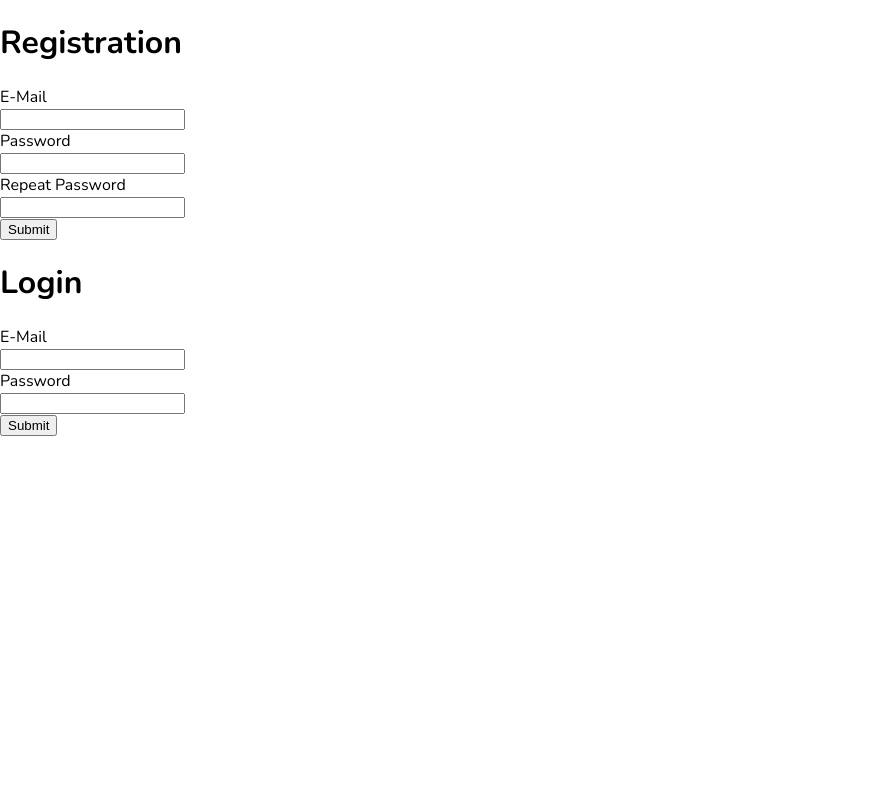
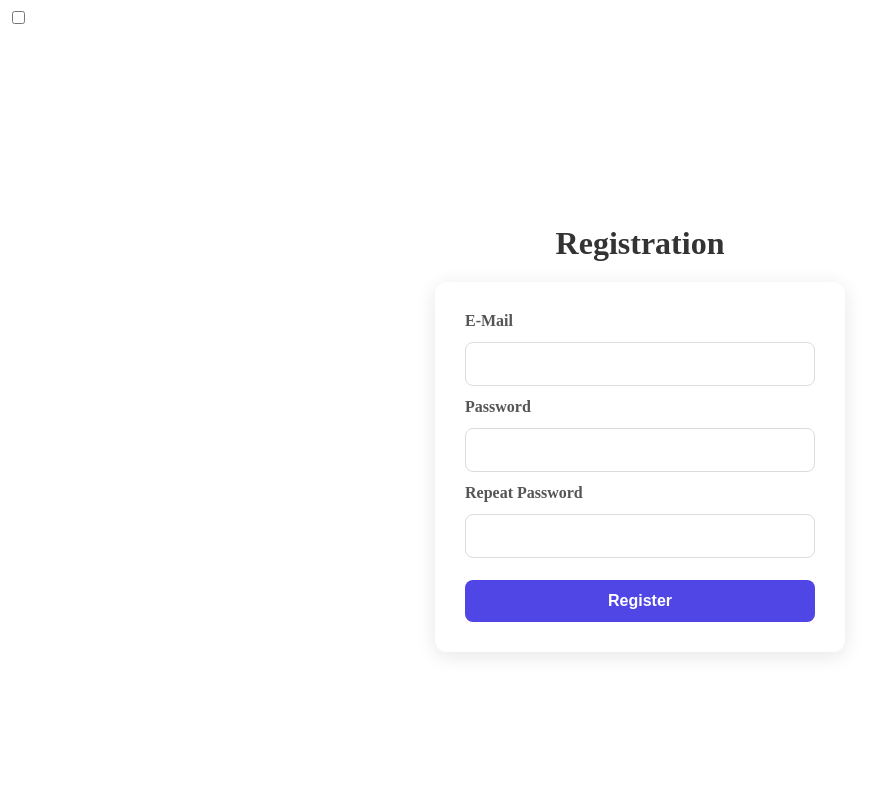
Before and after one commit to VolodymyrVH/YourDictionary, a React (Vite) app in the folder Frontend/Your_Dictionary/: page /login in a window 1280 px wide. Shown: the top 800 px of the page, without its empty margins (0-894 px from the left). Built offline with nearby package versions, Linux system fonts and the light colour scheme.

Commit message:
Created Login form. Started customisaion

```diff
--- a/Frontend/Your_Dictionary/src/pages/AboutPage/components/AboutPage.css
+++ b/Frontend/Your_Dictionary/src/pages/AboutPage/components/AboutPage.css
@@ -1,15 +1,3 @@
-.nunito-uniquifier {
-  font-family: "Nunito", sans-serif;
-  font-optical-sizing: auto;
-  font-weight: weight;
-  font-style: normal;
-}
-
-body {
-    margin: 0;
-    font-family: "Nunito";
-}
-
 .header_container {
   display: flex;
   flex-direction: column;
--- a/Frontend/Your_Dictionary/src/pages/AuthPage/AuthPage.jsx
+++ b/Frontend/Your_Dictionary/src/pages/AuthPage/AuthPage.jsx
@@ -6,8 +6,18 @@ import LoginForm from "./components/LoginForm"
 export default function AuthPage() {
     return(
         <>
-            <RegitstrationForm />
-            <LoginForm />
+            <div className="background">
+                <label class="switch">
+                    <input type="checkbox" />
+                    <span className="slider-switch-reg-to-log"></span>
+                </label>
+                <div className="reg-form">
+                    <RegitstrationForm />
+                </div>
+                <div className="log-form">
+                    <LoginForm />
+                </div>
+            </div>
         </>
     )
 }
--- a/Frontend/Your_Dictionary/src/pages/AuthPage/components/AuthPage.css
+++ b/Frontend/Your_Dictionary/src/pages/AuthPage/components/AuthPage.css
@@ -0,0 +1,65 @@
+.register-container {
+    min-height: 100vh;
+    display: flex;
+    flex-direction: column;
+    align-items: center;
+    justify-content: center;
+}
+
+.register-container h1 {
+    margin-bottom: 20px;
+    color: #333;
+}
+
+.register-form {
+    width: 350px;
+    padding: 30px;
+    background: white;
+    border-radius: 12px;
+    box-shadow: 0 4px 20px rgba(0, 0, 0, 0.1);
+
+    display: flex;
+    flex-direction: column;
+    gap: 12px;
+}
+
+.register-form label {
+    font-weight: 600;
+    color: #555;
+}
+
+.register-form input {
+    padding: 12px;
+    border: 1px solid #dcdcdc;
+    border-radius: 8px;
+    font-size: 16px;
+    transition: 0.3s;
+}
+
+.register-form input:focus {
+    outline: none;
+    border-color: #4f46e5;
+    box-shadow: 0 0 8px rgba(79, 70, 229, 0.3);
+}
+
+.register-form button {
+    margin-top: 10px;
+    padding: 12px;
+    border: none;
+    border-radius: 8px;
+    background: #4f46e5;
+    color: white;
+    font-size: 16px;
+    font-weight: bold;
+    cursor: pointer;
+    transition: 0.3s;
+}
+
+.register-form button:hover {
+    background: #4338ca;
+    transform: translateY(-2px);
+}
+
+.register-form button:active {
+    transform: translateY(0);
+}
--- a/Frontend/Your_Dictionary/src/pages/AuthPage/components/LoginForm.jsx
+++ b/Frontend/Your_Dictionary/src/pages/AuthPage/components/LoginForm.jsx
@@ -1,14 +1,44 @@
-import React from "react";
+import React, { useState }from "react";
+import axios from "axios";
 
 export default function LoginForm() {
+    const [userlog, setUserlog] = useState({
+        email: "",
+        password: ""
+    })
+
+    const handleSubmit = async (e) => {
+        e.preventDefault();
+
+        const response = await axios.post(
+            "http://127.0.0.1:8000/auth/token/",
+            {
+                email: userlog.email,
+                password: userlog.password
+            }
+        );
+
+        console.log(response.data);
+    }
+
     return(
         <>
             <h1>Login</h1>
-            <form>
+            <form onSubmit={handleSubmit}>
                 <label>E-Mail</label><br />
-                <input type="email" /><br />
+                <input
+                    type="email"
+                    value={userlog.email}
+                    onChange={(e) => setUserlog({...userlog, email: e.target.value})}
+                />
+                <br />
                 <label>Password</label><br />
-                <input type="passwrod" /><br />
+                <input
+                    type="password"
+                    value={userlog.password}
+                    onChange={(e) => setUserlog({...userlog, password: e.target.value})}
+                />
+                <br />
                 <input type="submit"/>
             </form>
         </>
--- a/Frontend/Your_Dictionary/src/pages/AuthPage/components/RegistrationForm.jsx
+++ b/Frontend/Your_Dictionary/src/pages/AuthPage/components/RegistrationForm.jsx
@@ -1,5 +1,6 @@
 import React, { useState } from "react";
-import axios from "axios"
+import axios from "axios";
+import "./AuthPage.css";
 
 export default function RegitstrationForm() {
     const [userreg, setUserreg] = useState({
@@ -27,30 +28,30 @@ export default function RegitstrationForm() {
         console.log(response.data);
     }
 
-    return(
-        <>
+    return (
+    <div className="register-container">
         <h1>Registration</h1>
-            <form onSubmit={handleSubmit}>
-                <label>E-Mail</label><br />
+        <form className="register-form" onSubmit={handleSubmit}>
+            <label>E-Mail</label>
             <input
                 type="email"
                 value={userreg.email}
-                    onChange={(e) => setUserreg({...userreg, email: e.target.value})}
-                /><br />
-                <label>Password</label><br />
+                onChange={(e) => setUserreg({ ...userreg, email: e.target.value })}
+            />
+            <label>Password</label>
             <input
                 type="password"
                 value={userreg.password}
-                    onChange={(e) => setUserreg({...userreg, password: e.target.value})}
-                /><br />
-                <label>Repeat Password</label><br />
+                onChange={(e) => setUserreg({ ...userreg, password: e.target.value })}
+            />
+            <label>Repeat Password</label>
             <input
                 type="password"
                 value={userreg.checkpassowrd}
-                    onChange={(e) => setUserreg({...userreg, checkpassowrd: e.target.value})}
-                /><br />
-                <input type="submit"/>
+                onChange={(e) => setUserreg({ ...userreg, checkpassowrd: e.target.value })}
+            />
+            <button type="submit">Register</button>
         </form>
-        </>
-    )
+    </div>
+);
 }
--- a/Frontend/Your_Dictionary/src/style.css
+++ b/Frontend/Your_Dictionary/src/style.css
@@ -1,296 +1,11 @@
-:root {
-  --text: #6b6375;
-  --text-h: #08060d;
-  --bg: #fff;
-  --border: #e5e4e7;
-  --code-bg: #f4f3ec;
-  --accent: #aa3bff;
-  --accent-bg: rgba(170, 59, 255, 0.1);
-  --accent-border: rgba(170, 59, 255, 0.5);
-  --social-bg: rgba(244, 243, 236, 0.5);
-  --shadow:
-    rgba(0, 0, 0, 0.1) 0 10px 15px -3px, rgba(0, 0, 0, 0.05) 0 4px 6px -2px;
-
-  --sans: system-ui, 'Segoe UI', Roboto, sans-serif;
-  --heading: system-ui, 'Segoe UI', Roboto, sans-serif;
-  --mono: ui-monospace, Consolas, monospace;
-
-  font: 18px/145% var(--sans);
-  letter-spacing: 0.18px;
-  color-scheme: light dark;
-  color: var(--text);
-  background: var(--bg);
-  font-synthesis: none;
-  text-rendering: optimizeLegibility;
-  -webkit-font-smoothing: antialiased;
-  -moz-osx-font-smoothing: grayscale;
-
-  @media (max-width: 1024px) {
-    font-size: 16px;
-  }
-}
-
-@media (prefers-color-scheme: dark) {
-  :root {
-    --text: #9ca3af;
-    --text-h: #f3f4f6;
-    --bg: #16171d;
-    --border: #2e303a;
-    --code-bg: #1f2028;
-    --accent: #c084fc;
-    --accent-bg: rgba(192, 132, 252, 0.15);
-    --accent-border: rgba(192, 132, 252, 0.5);
-    --social-bg: rgba(47, 48, 58, 0.5);
-    --shadow:
-      rgba(0, 0, 0, 0.4) 0 10px 15px -3px, rgba(0, 0, 0, 0.25) 0 4px 6px -2px;
-  }
-
-  #social .button-icon {
-    filter: invert(1) brightness(2);
-  }
+.nunito-uniquifier {
+  font-family: "Nunito", sans-serif;
+  font-optical-sizing: auto;
+  font-weight: weight;
+  font-style: normal;
 }
 
 body {
-  margin: 0;
+    margin: 0;
+    font-family: "Nunito";
 }
-
-h1,
-h2 {
-  font-family: var(--heading);
-  font-weight: 500;
-  color: var(--text-h);
-}
-
-h1 {
-  font-size: 56px;
-  letter-spacing: -1.68px;
-  margin: 32px 0;
-  @media (max-width: 1024px) {
-    font-size: 36px;
-    margin: 20px 0;
-  }
-}
-h2 {
-  font-size: 24px;
-  line-height: 118%;
-  letter-spacing: -0.24px;
-  margin: 0 0 8px;
-  @media (max-width: 1024px) {
-    font-size: 20px;
-  }
-}
-p {
-  margin: 0;
-}
-
-code,
-.counter {
-  font-family: var(--mono);
-  display: inline-flex;
-  border-radius: 4px;
-  color: var(--text-h);
-}
-
-code {
-  font-size: 15px;
-  line-height: 135%;
-  padding: 4px 8px;
-  background: var(--code-bg);
-}
-
-.counter {
-  font-size: 16px;
-  padding: 5px 10px;
-  border-radius: 5px;
-  color: var(--accent);
-  background: var(--accent-bg);
-  border: 2px solid transparent;
-  transition: border-color 0.3s;
-  margin-bottom: 24px;
-
-  &:hover {
-    border-color: var(--accent-border);
-  }
-  &:focus-visible {
-    outline: 2px solid var(--accent);
-    outline-offset: 2px;
-  }
-}
-
-.hero {
-  position: relative;
-
-  .base,
-  .framework,
-  .vite {
-    inset-inline: 0;
-    margin: 0 auto;
-  }
-
-  .base {
-    width: 170px;
-    position: relative;
-    z-index: 0;
-  }
-
-  .framework,
-  .vite {
-    position: absolute;
-  }
-
-  .framework {
-    z-index: 1;
-    top: 34px;
-    height: 28px;
-    transform: perspective(2000px) rotateZ(300deg) rotateX(44deg) rotateY(39deg)
-      scale(1.4);
-  }
-
-  .vite {
-    z-index: 0;
-    top: 107px;
-    height: 26px;
-    width: auto;
-    transform: perspective(2000px) rotateZ(300deg) rotateX(40deg) rotateY(39deg)
-      scale(0.8);
-  }
-}
-
-#app {
-  width: 1126px;
-  max-width: 100%;
-  margin: 0 auto;
-  text-align: center;
-  border-inline: 1px solid var(--border);
-  min-height: 100svh;
-  display: flex;
-  flex-direction: column;
-  box-sizing: border-box;
-}
-
-#center {
-  display: flex;
-  flex-direction: column;
-  gap: 25px;
-  place-content: center;
-  place-items: center;
-  flex-grow: 1;
-
-  @media (max-width: 1024px) {
-    padding: 32px 20px 24px;
-    gap: 18px;
-  }
-}
-
-#next-steps {
-  display: flex;
-  border-top: 1px solid var(--border);
-  text-align: left;
-
-  & > div {
-    flex: 1 1 0;
-    padding: 32px;
-    @media (max-width: 1024px) {
-      padding: 24px 20px;
-    }
-  }
-
-  .icon {
-    margin-bottom: 16px;
-    width: 22px;
-    height: 22px;
-  }
-
-  @media (max-width: 1024px) {
-    flex-direction: column;
-    text-align: center;
-  }
-}
-
-#docs {
-  border-right: 1px solid var(--border);
-
-  @media (max-width: 1024px) {
-    border-right: none;
-    border-bottom: 1px solid var(--border);
-  }
-}
-
-#next-steps ul {
-  list-style: none;
-  padding: 0;
-  display: flex;
-  gap: 8px;
-  margin: 32px 0 0;
-
-  .logo {
-    height: 18px;
-  }
-
-  a {
-    color: var(--text-h);
-    font-size: 16px;
-    border-radius: 6px;
-    background: var(--social-bg);
-    display: flex;
-    padding: 6px 12px;
-    align-items: center;
-    gap: 8px;
-    text-decoration: none;
-    transition: box-shadow 0.3s;
-
-    &:hover {
-      box-shadow: var(--shadow);
-    }
-    .button-icon {
-      height: 18px;
-      width: 18px;
-    }
-  }
-
-  @media (max-width: 1024px) {
-    margin-top: 20px;
-    flex-wrap: wrap;
-    justify-content: center;
-
-    li {
-      flex: 1 1 calc(50% - 8px);
-    }
-
-    a {
-      width: 100%;
-      justify-content: center;
-      box-sizing: border-box;
-    }
-  }
-}
-
-#spacer {
-  height: 88px;
-  border-top: 1px solid var(--border);
-  @media (max-width: 1024px) {
-    height: 48px;
-  }
-}
-
-.ticks {
-  position: relative;
-  width: 100%;
-
-  &::before,
-  &::after {
-    content: '';
-    position: absolute;
-    top: -4.5px;
-    border: 5px solid transparent;
-  }
-
-  &::before {
-    left: 0;
-    border-left-color: var(--border);
-  }
-  &::after {
-    right: 0;
-    border-right-color: var(--border);
-  }
-}
```
Also changed, not shown: 2 other files (tests, documents, lock files or other folders). Lines whose indentation alone changed are shown as unchanged.
